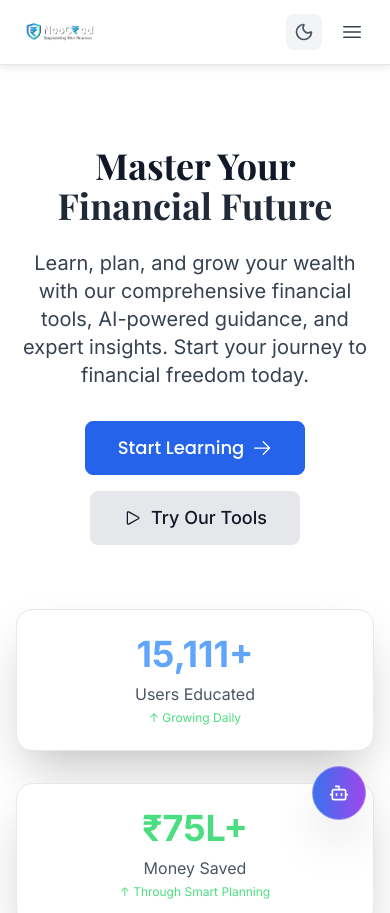
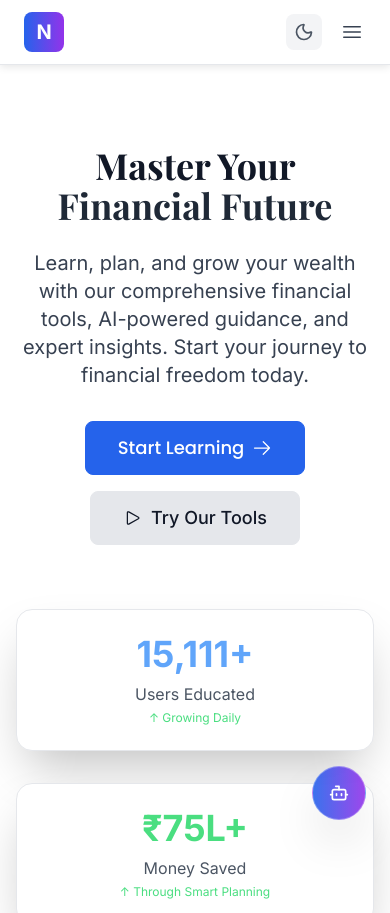
Before and after one commit to Rakesh-dev369/Neocred.in, a React (Vite) app in the folder frontend/: page / in a window 390 px wide. Shown: the top 913 px of the page. Built offline with nearby package versions, Linux system fonts and the light colour scheme.

Commit message:
change-mobile-app-name-to-N

```diff
--- a/frontend/src/components/Navbar.jsx
+++ b/frontend/src/components/Navbar.jsx
@@ -24,10 +24,18 @@ export default function Navbar() {
         <div className="flex justify-between h-16">
           <div className="flex items-center">
             <Link to={ROUTES.HOME} className="flex-shrink-0 p-2 sm:p-3">
+              {/* Mobile: Show just N */}
+              <div className="block md:hidden">
+                <div className="w-10 h-10 bg-gradient-to-r from-blue-600 to-purple-600 rounded-lg flex items-center justify-center hover:scale-105 transition-all duration-200">
+                  <span className="text-white font-bold text-xl">N</span>
+                </div>
+              </div>
+
+              {/* Desktop: Show full logo */}
               <img
                 src="/logo.png"
                 alt="NeoCred"
-                className="h-10 w-auto max-w-[160px] sm:h-12 sm:max-w-[200px] md:h-14 md:max-w-[240px] hover:scale-105 transition-all duration-200 drop-shadow-sm"
+                className="hidden md:block h-10 w-auto max-w-[160px] sm:h-12 sm:max-w-[200px] md:h-14 md:max-w-[240px] hover:scale-105 transition-all duration-200 drop-shadow-sm"
                 style={{
                   imageRendering: 'crisp-edges',
                   filter: 'contrast(1.2) brightness(1.1) saturate(1.1)',
```
Also changed, not shown: frontend/public/manifest.json.
